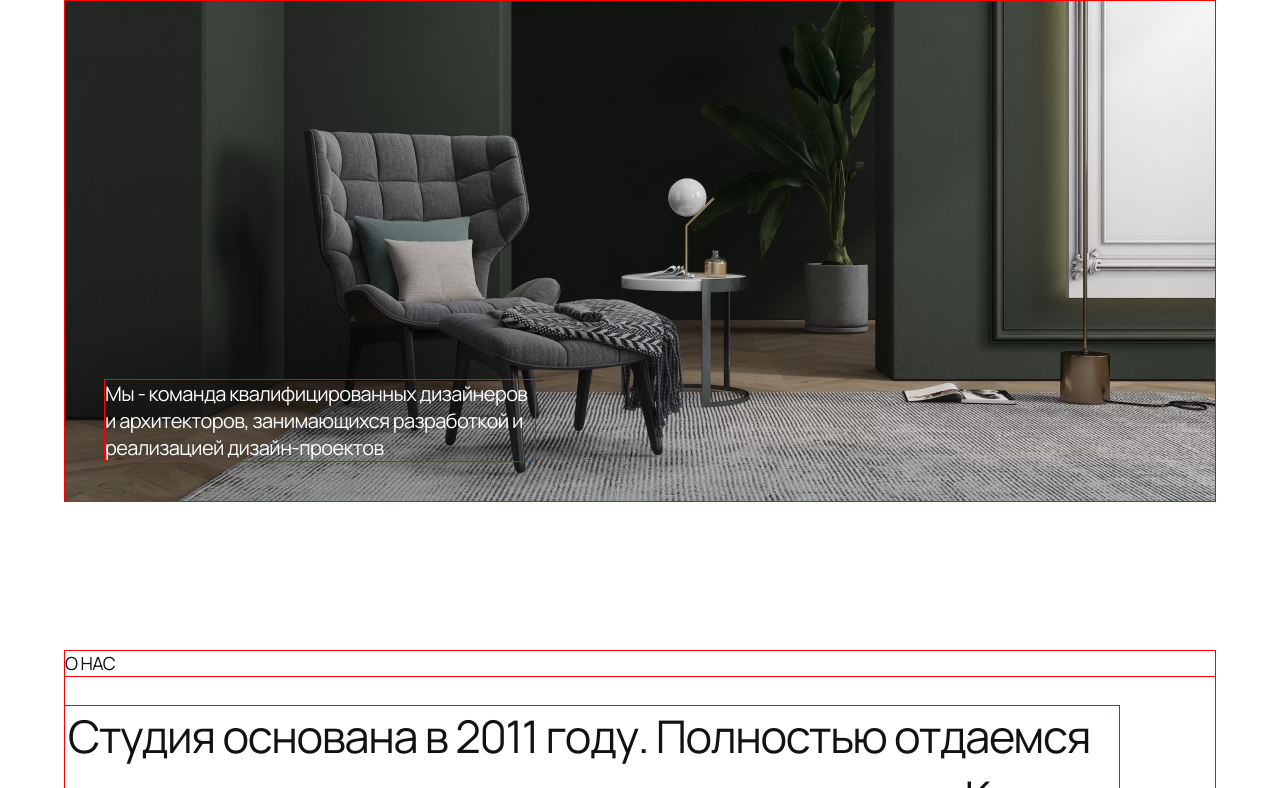
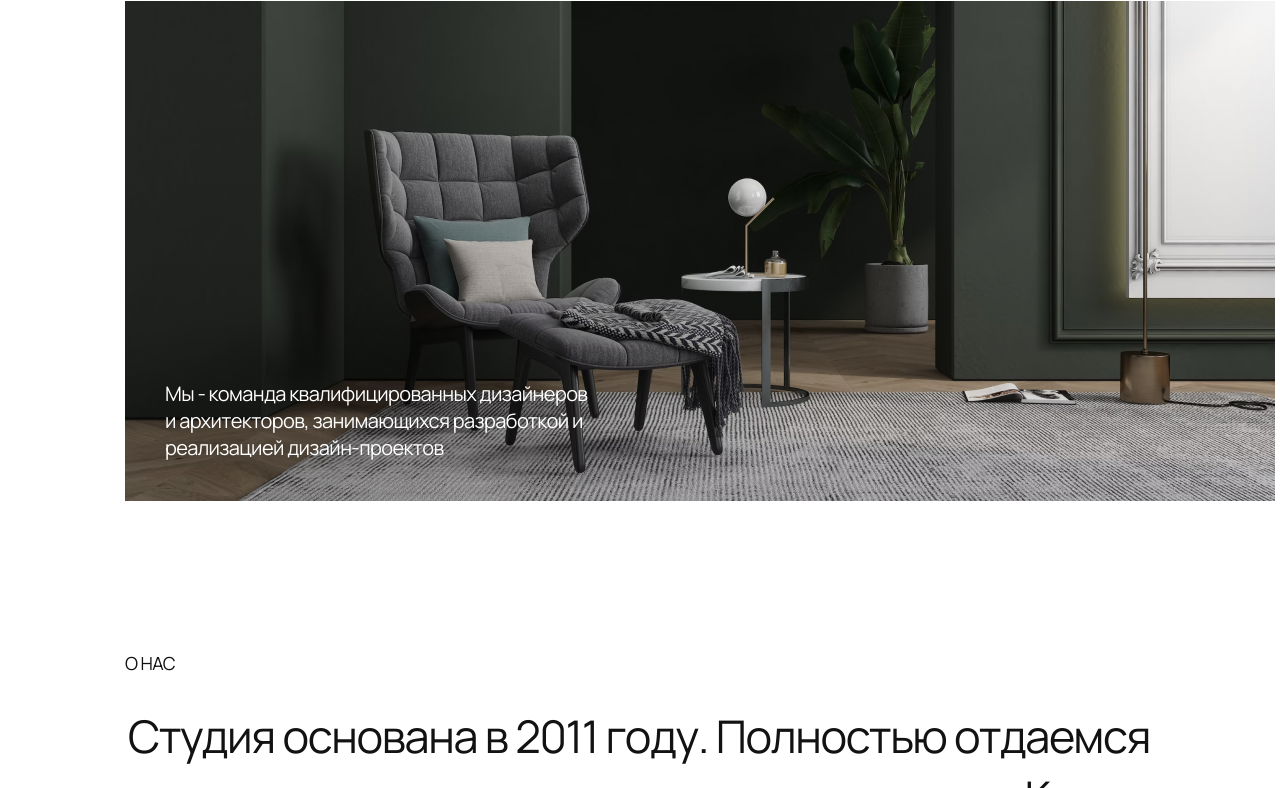
Before and after one commit to Beezi96/modul-1, a plain HTML site: page index.html in a window 1280 px wide. Shown: the part 276-1064 px from the top of the page. Drawn offline with Linux system fonts and the light colour scheme.

Commit message:
Add files via upload

```diff
--- a/styles/styles.css
+++ b/styles/styles.css
@@ -1,5 +1,7 @@
 html {
     scroll-behavior: smooth;
+    min-width: 1400px;
+    margin: 0 auto;
 }
 
 
@@ -404,6 +406,7 @@ div {
 }
 
 .text-footer {
+    width: 100%;
     margin-top: 87px;
     margin-right: -5px;
     text-align: center;
@@ -412,7 +415,3 @@ div {
     color: #FFFFFF;
     opacity: 0.5;
 }
-
-*{
-    outline: 1px solid red ;
-}
```
